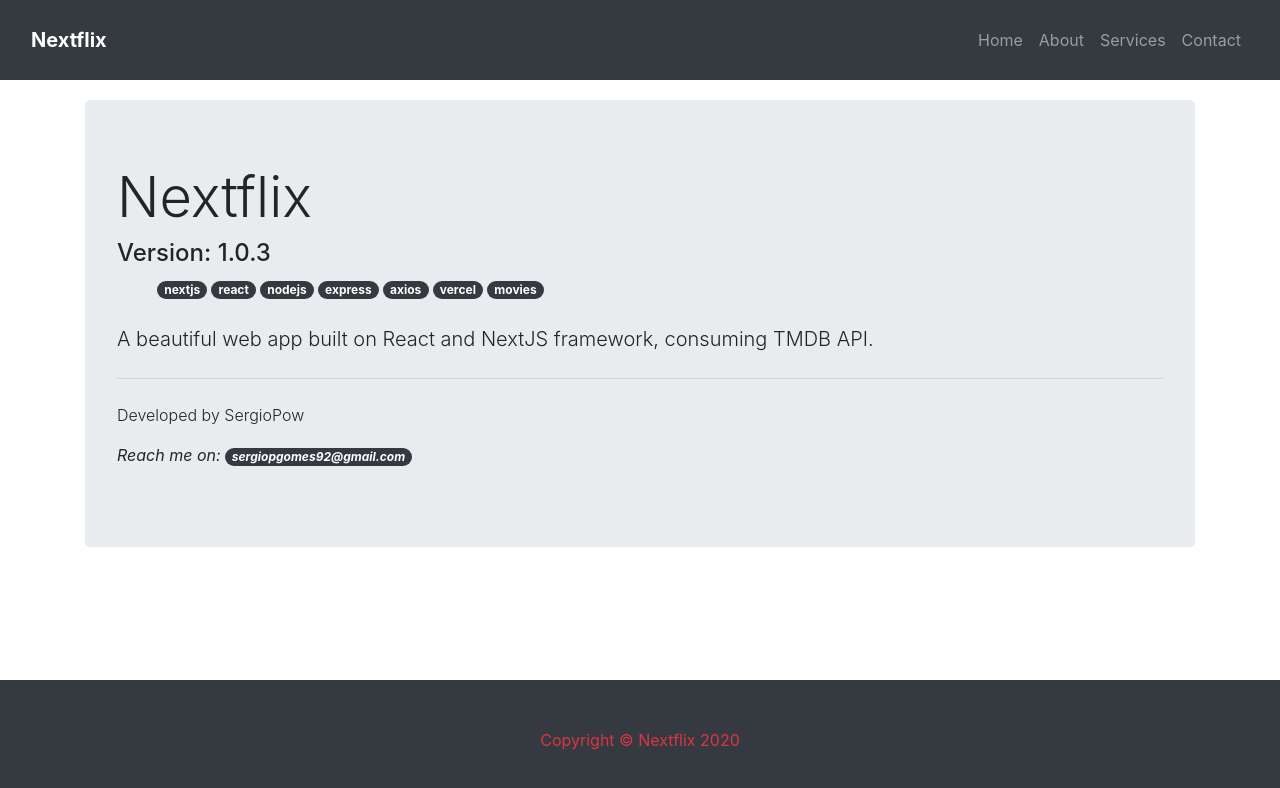
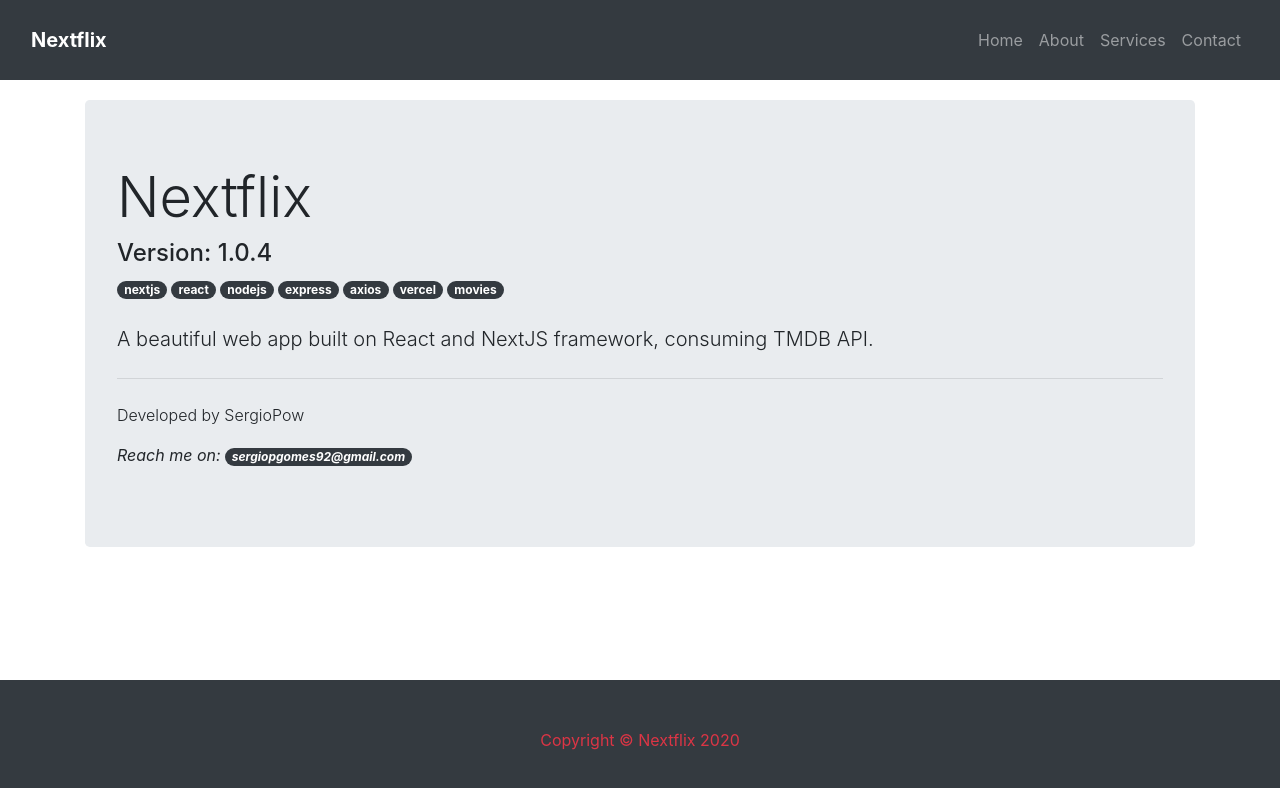
Before and after one commit to sergiogomes/react-next-movie-app, a Next.js app: page /about in a window 1280 px wide. Shown: the top 788 px of the page. Built offline with nearby package versions, Linux system fonts and the light colour scheme.

Commit message:
Nextflix
More improvements.

```diff
--- a/package.json
+++ b/package.json
@@ -1,6 +1,6 @@
 {
   "name": "nextflix",
-  "version": "1.0.3",
+  "version": "1.0.4",
   "private": true,
   "scripts": {
     "dev": "node server/index.js",
--- a/pages/about.js
+++ b/pages/about.js
@@ -29,6 +29,7 @@
     this.setState({
       emailLink: `mailto:${this.state.email}?subject=${this.state.subject}&body=${this.state.message}`,
     });
+    debugger;
     if (process && process.env && process.env.VERCEL_GITHUB_COMMIT_REF) {
       console.log(process.env.VERCEL_URL);
       console.log(process.env.VERCEL_GITHUB_DEPLOYMENT);
@@ -60,7 +61,7 @@
               <h1 className="display-4">Nextflix</h1>
               <section>
                 <h4>Version: {this.state.version || "1.0.0"}</h4>
-                <ul className="list-group-horizontal-sm mb-4">
+                <div className="list-group-horizontal-sm mb-4">
                   {this.state.tags.map((tag) => (
                     <span
                       key={tag}
@@ -69,7 +70,7 @@
                       {tag}
                     </span>
                   ))}
-                </ul>
+                </div>
               </section>
               <p className="lead c-dark">
                 A beautiful web app built on React and NextJS framework,
--- a/pages/movies/[id]/index.js
+++ b/pages/movies/[id]/index.js
@@ -26,7 +26,7 @@
           <p className="lead c-dark">{movie.tagline}</p>
           <hr className="my-4" />
 
-          <ul className="list-group-horizontal-sm mb-4">
+          <div className="list-group-horizontal-sm mb-4">
             {movie.genres.map((genre) => (
               <span
                 key={genre.id}
@@ -35,7 +35,7 @@
                 {genre.name}
               </span>
             ))}
-          </ul>
+          </div>
 
           {movie.homepage && (
             <a
```
Also changed, not shown: 1 other file (tests, documents, lock files or other folders).
